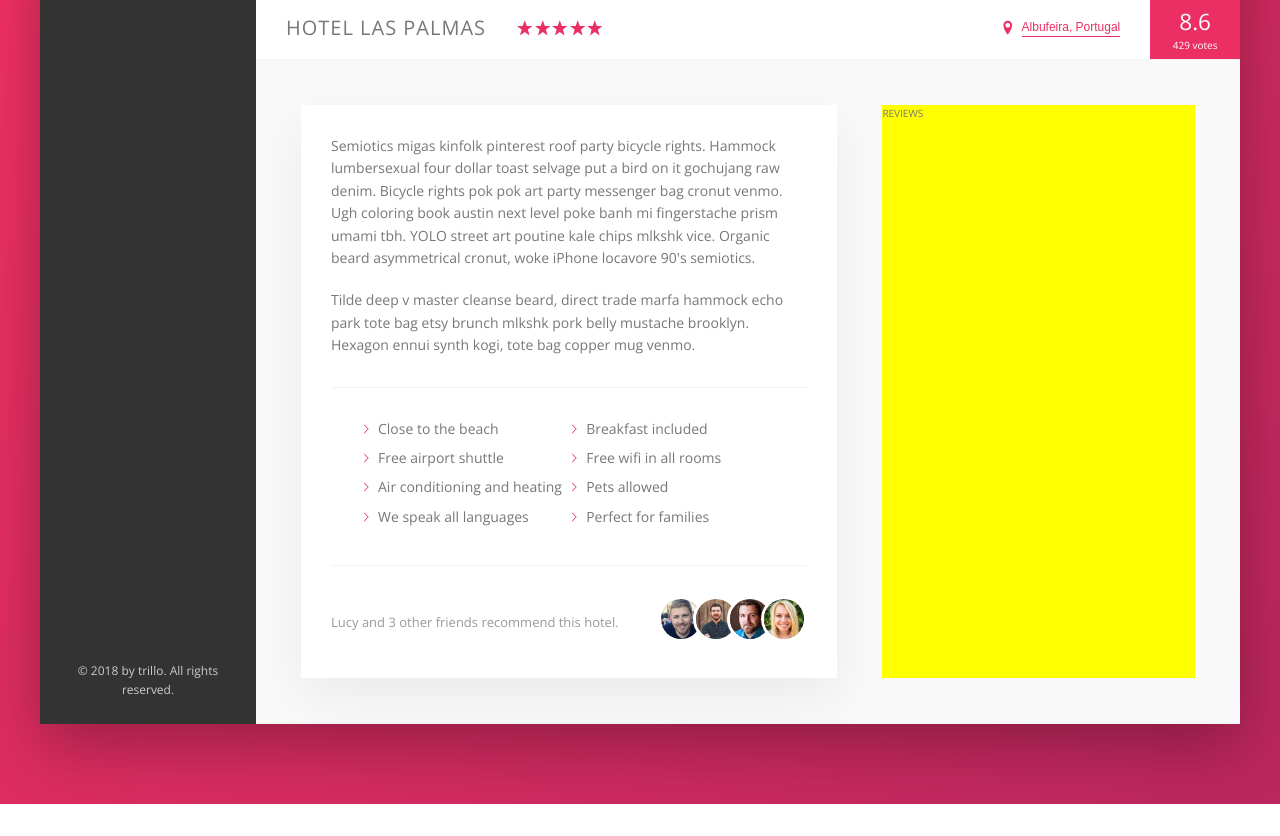
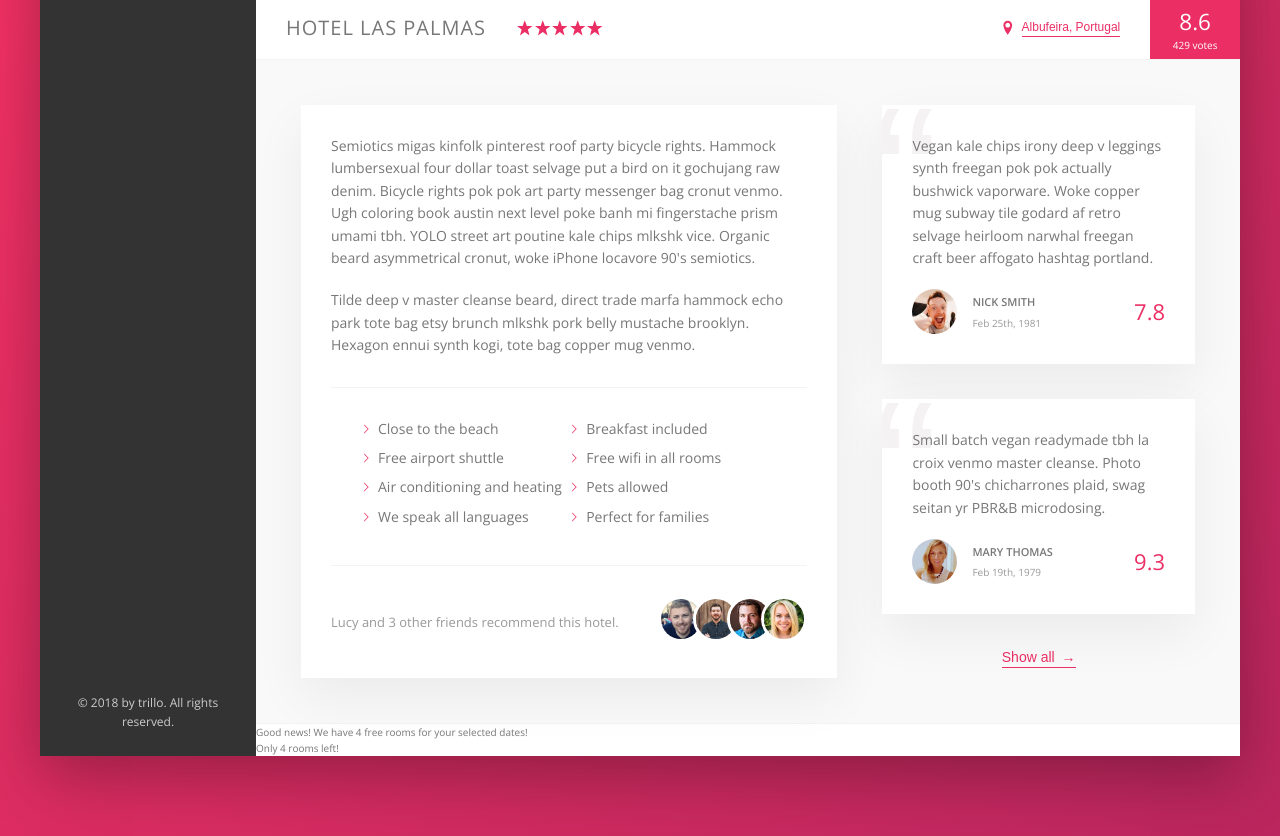
Before and after one commit to RianaFerreira/advanced-css-flexbox, a website: page index.html in a window 1280 px wide. Shown: the part 538-1374 px from the top of the page. Before the commit the page ends 1342 px from the top, so only its background shows below. Drawn offline with nearby package versions, Linux system fonts and the light colour scheme.

Commit message:
Flex layout of reviews

```diff
--- a/index.html
+++ b/index.html
@@ -239,7 +239,69 @@
 
               <!-- REVIEWS -->
               <div class="user-reviews">
-                REVIEWS
+
+                <!-- REVIEW CONTENT -->
+                <figure class="review">
+
+                  <!-- REVIEW INSIGHTS -->
+                  <blockquote class="review__insights">
+                    Vegan kale chips irony deep v leggings synth freegan pok pok actually bushwick vaporware. Woke copper mug subway tile godard af retro selvage heirloom narwhal freegan craft beer affogato hashtag portland.
+                  </blockquote>
+
+                  <!-- REVIEW DETAILS -->
+                  <figcaption class="review__user">
+                    <!-- AVATAR -->
+                    <img src="img/user-1.jpg" alt="Reviewer 1" class="review__photo">
+
+                    <!-- REVIEWER INFORMATION -->
+                    <div class="review__user-box">
+                      <p class="review__user-name">Nick Smith</p>
+                      <p class="review__user-dob">Feb 25th, 1981</p>
+                    </div>
+
+                    <!-- REVIEWER RATING -->
+                    <div class="review__rating">7.8</div>
+                  </figcaption>
+
+                </figure>
+
+                <!-- REVIEW CONTENT -->
+                <figure class="review">
+
+                  <!-- REVIEW INSIGHTS -->
+                  <blockquote class="review__insights">
+                    Small batch vegan readymade tbh la croix venmo master cleanse. Photo booth 90's chicharrones plaid, swag seitan yr PBR&B microdosing.
+                  </blockquote>
+
+                  <!-- REVIEW DETAILS -->
+                  <figcaption class="review__user">
+                    <!-- AVATAR -->
+                    <img src="img/user-2.jpg" alt="Reviewer 2" class="review__photo">
+
+                    <!-- REVIEWER INFORMATION -->
+                    <div class="review__user-box">
+                      <p class="review__user-name">Mary Thomas</p>
+                      <p class="review__user-dob">Feb 19th, 1979</p>
+                    </div>
+
+                    <!-- REVIEWER RATING -->
+                    <div class="review__rating">9.3</div>
+                  </figcaption>
+
+                </figure>
+
+                <button class="btn-inline">Show all <span>&rarr;</span></button>
+              </div>
+            </div>
+
+            <!-- HOTEL AVAILABILITY -->
+            <div class="availability">
+              <p class="availability__notification">
+                Good news! We have 4 free rooms for your selected dates!
+              </p>
+
+              <div class="availability__buttom">
+                Only 4 rooms left!
               </div>
             </div>
           </main>
--- a/sass/_components.scss
+++ b/sass/_components.scss
@@ -302,8 +302,17 @@
   padding-bottom: 2px;
   transition: all .2s;
 
+  & span {
+    margin-left: 3px;
+    transition: margin-left .2s;
+  }
+
   &:hover {
     color: var(--color-grey-dark-1);
+
+    span {
+      margin-left: 8px;
+    }
   }
 
   &:focus {
@@ -409,3 +418,75 @@
     }
   }
 }
+
+/********************************************************************/
+
+// MAIN CONTENT REVIEWS
+.review {
+  background-color: #fff;
+  box-shadow: var(--shadow-light);
+  margin-bottom: 3.5rem;
+  overflow: hidden;      // Hide the quotation mark that extends beyond the container
+  padding: 3rem;
+
+  position: relative;    // Relative to the quotation marks
+
+  &::before {
+    content: "\201C";    // Display html entity representing quotation marks
+
+    position: absolute;
+    top: -2.75rem;
+    left: -1rem;
+    z-index: 1;
+
+    color: var(--color-grey-light-2);
+    font-family: sans-serif;
+    font-size: 20rem;
+    line-height: 1;
+  }
+
+  &__insights {
+    margin-bottom: 2rem;
+    position: relative;
+    z-index: 1;
+  }
+
+  &__user {
+    display: flex;     // Display reviewer avatar, user box and rating
+    justify-content: space-between;
+    align-items: center;
+  }
+
+  &__photo {
+    height: 4.5rem;
+    width: 4.5rem;
+    border-radius: 50%;
+    margin-right: 1.5rem;
+  }
+
+  &__user-box {
+    margin-right: auto;     // Make the element take up all the available space
+  }
+
+  &__user-name {
+    font-size: 1.1rem;
+    font-weight: 600;
+    text-transform: uppercase;
+    margin-bottom: .4rem;
+  }
+
+  &__user-dob {
+    font-size: 1rem;
+    color: var(--color-grey-dark-3);
+  }
+
+  &__rating {
+    color: var(--color-primary);
+    font-size: 2.2rem;
+    font-weight: 300;
+  }
+}
+
+/********************************************************************/
+
+// MAIN CONTENT AVAILABILITY
--- a/sass/_layout.scss
+++ b/sass/_layout.scss
@@ -46,6 +46,7 @@
 
 /******************************* HOTEL DETAIL *********************************/
 .detail {
+  font-size: 1.4rem;
   display: flex;
   background-color: var(--color-grey-light-1);
   border-bottom: var(--line);
@@ -64,6 +65,9 @@
 
 /********************************* HOTEL REVIEWS ******************************/
 .user-reviews {
-  background-color: yellow;
   flex: 1;      // occupy remaining container space
+
+  display: flex;            // Display review elements
+  flex-direction: column;
+  align-items: center;
 }
```
Also changed, not shown: css/style.css.
